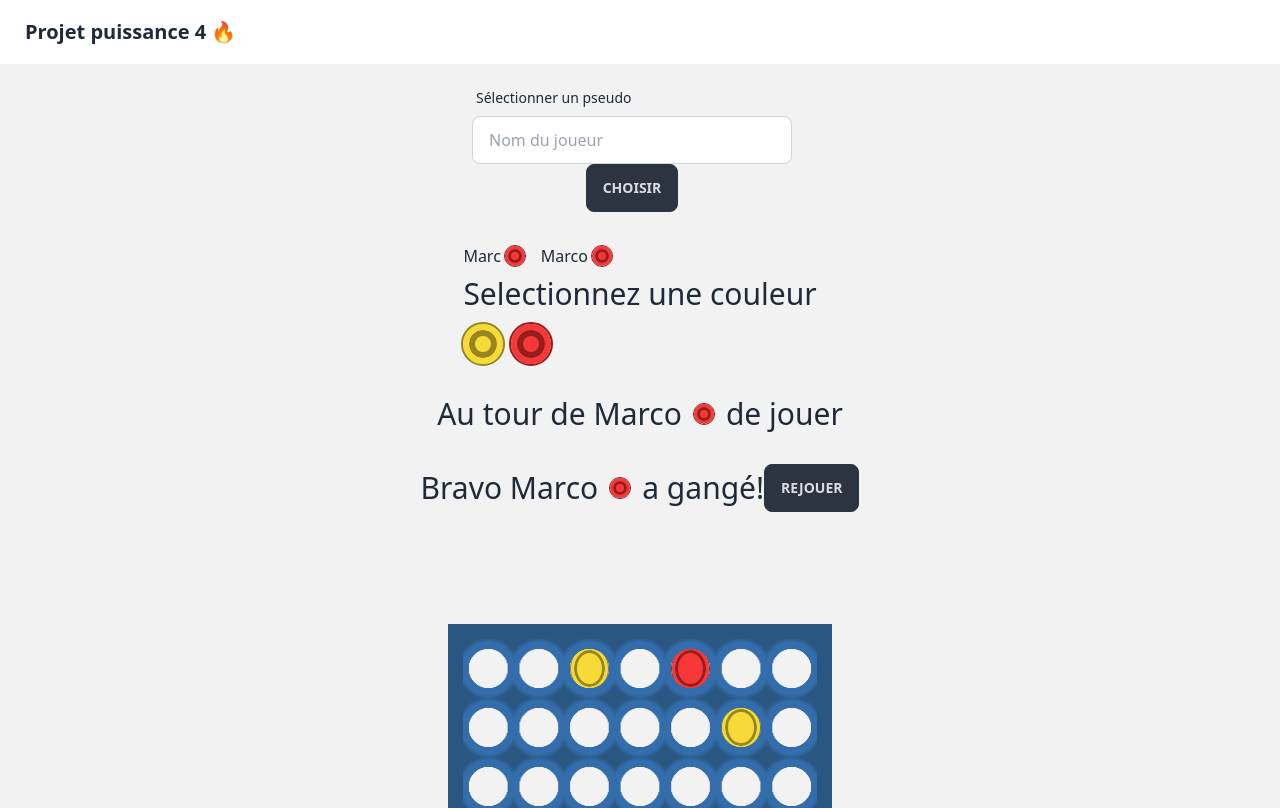
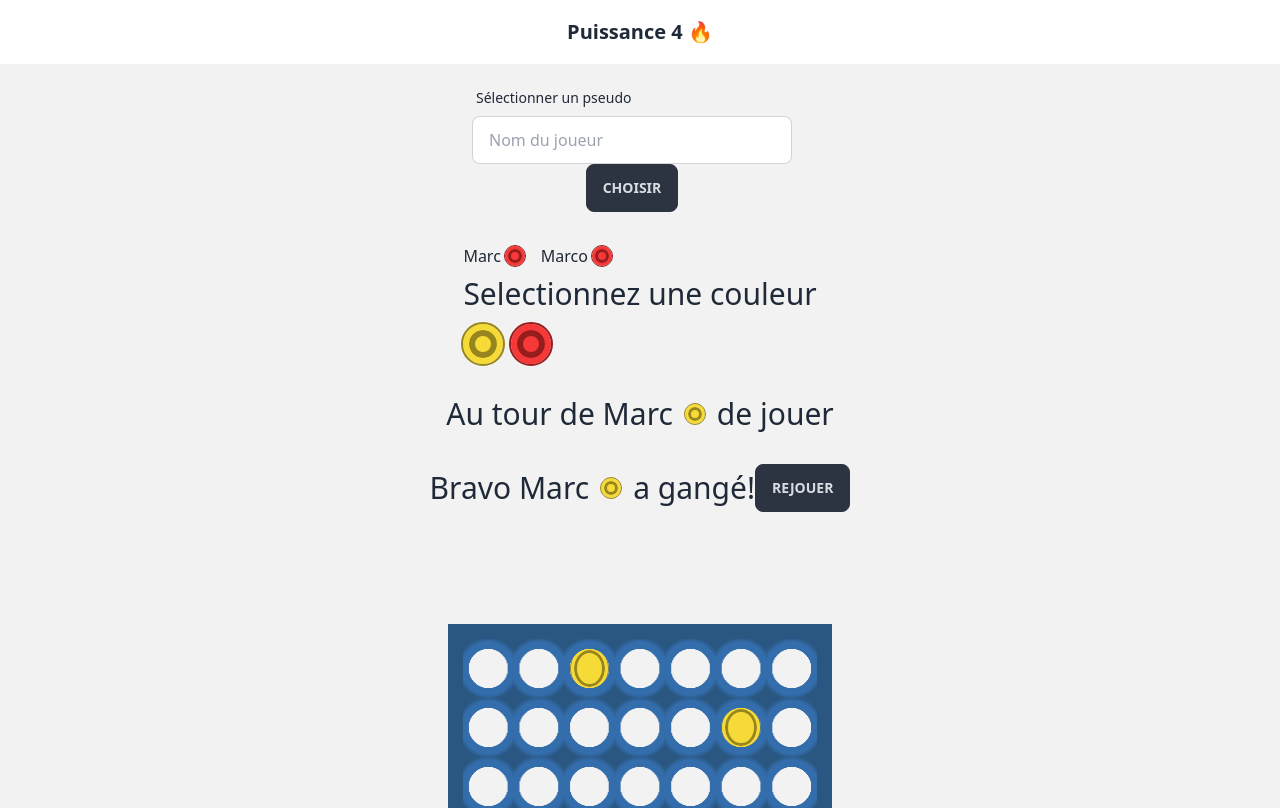
Before and after one commit to fredy-ID/brief-simplon-puissance-4-2023, a Nuxt app in the folder frontend/: page / in a window 1280 px wide. Shown: the top 808 px of the page. Built offline with nearby package versions, Linux system fonts and the light colour scheme.

Commit message:
ajout tour par tour

```diff
--- a/frontend/components/AppHeader.vue
+++ b/frontend/components/AppHeader.vue
@@ -1,9 +1,9 @@
 <template>
     <header>
         <nav>
-          <div class="navbar">
-            <div class="navbar-start">
-              <a class="btn btn-ghost normal-case text-xl">Projet puissance 4 🔥</a>
+          <div class="navbar flex justify-center">
+            <div>
+              <a class="btn btn-ghost normal-case text-xl">Puissance 4 🔥</a>
             </div>
           </div>
         </nav>
--- a/frontend/components/ColorSelector.vue
+++ b/frontend/components/ColorSelector.vue
@@ -27,7 +27,7 @@ import { ref, Ref } from 'vue';
 const props = defineProps({
     playersList: {
         type: Array as () => Players[],
-        required: true,
+        required: false,
     },
 });
 
--- a/frontend/components/Grid.vue
+++ b/frontend/components/Grid.vue
@@ -5,56 +5,58 @@
                 <div class="absolute c-grid flex h-full w-full"></div>
                 <div class="h-full w-full flex flex-col c-cells">
                     <div v-for="(col, rowIndex) in grid" :key="rowIndex" class="flex flew-row grow">
-                        <div v-for="(cell, colIndex) in col" :key="colIndex" class="cell grow h-full w-full flex items-center justify-center relative">
+                        <div v-for="(cell, colIndex) in col" :key="colIndex" class="cell grow h-full w-full flex items-center justify-center relative" :data-row="rowIndex" :data-col="colIndex">
                             <div :class="discColor(cell)" :style="{'--row': rowIndex}">
                             </div>
                         </div>
                     </div>
                 </div>
                 <div v-if="color && color!='E'" class="columns absolute flex items-end">
-                    <button class="flex justify-center column w-full m-0 p-0" v-for="(col, index) in gridDolumns" :key="index" @click="onDrop(index)">
-                        <div :class="discColor(color)">
-                        </div>
+                    <button class="flex justify-center column w-full m-0 p-0" v-for="(col, index) in gridDolumns" :key="index" @click="onDrop(index, color)">
+                        <div :class="discColor(color)"></div>
                     </button>
                 </div>
             </div>
         </div>
     </div>
   </template>
-  &
+
 <script setup lang="ts">
     import { ref, Ref } from 'vue';
+
 
     const props = defineProps({
         color: {
             type: String,
             required: false,
         },
+        grid: {
+            type: Array as () => string[][],
+            required: true,
+        },
     });
 
 
-    const grid: Ref<string[][]> = ref([
-        ["E", "E", "Y", "E", "fe", "E", "E"],
-        ["E", "E", "E", "E", "E", "Y", "E"],
-        ["E", "E", "E", "E", "E", "E", "E"],
-        ["E", "E", "E", "E", "E", "E", "E"],
-        ["E", "E", "E", "E", "E", "E", "E"],
-        ["E", "E", "E", "E", "E", "Y", "E"]
-    ]);
+    const gridDolumns: Ref<number[]> = ref(new Array(props.grid[0].length).fill(1));
+    const columns: Ref<number> = ref(props.grid[0].length);
+    const rows: Ref<number> = ref(props.grid.length);
 
-    const grid2: Ref<string[][]> = ref([
-        ["E", "E", "Y"],
-        ["E", "Y", "E"],
-        ["E", "E", "E"]
-    ]);
+    const emit = defineEmits(['drop-event'])
+    const colors: Ref<string[]> = ref(['yellow', 'red'])
 
-    const gridDolumns: Ref<number[]> = ref(new Array(grid.value[0].length).fill(1));
-    const columns: Ref<number> = ref(grid.value[0].length);
-    const rows: Ref<number> = ref(grid.value.length);
+    function dropEvent(color: string, rowIndex: number, colIndex: number) {
+        emit('drop-event', { color: color, row: rowIndex, col: colIndex})
+    }
 
-    function onDrop(colIndex: number) {
-        console.log(colIndex)
+
+    function onDrop(colIndex: number, color: string) {
+        const column = props.grid.map(row => row[colIndex]);
+        const lastIndex = column.lastIndexOf('E');
+        if (lastIndex !== -1) {
+            dropEvent(color, lastIndex, colIndex)
+        }
     }
+
     function discColor(color: string) {
         if(color == 'E') {
             return `disc`;
@@ -67,6 +69,7 @@
 <style scoped>
 * {
     box-sizing: border-box;
+    transition: all 0.5s;
 }
 
 .c-grid, .c-cells {
@@ -77,7 +80,7 @@
     width: 74% !important;
     height: 74% !important;
     animation: Drop calc(.20s * var(--row)) both;
-  }
+}
 .c-grid {
     display: grid;
     grid-template-columns: repeat(v-bind('columns'), 1fr);
@@ -133,6 +136,12 @@
     transform: scale(2);
 }
 
+@keyframes Rise {
+    from {
+        transform: translateY(100%);
+    }
+}
+
 @keyframes Drop {
     from {
         transform: translateY(calc(-125% * var(--row)));
--- a/frontend/pages/index.vue
+++ b/frontend/pages/index.vue
@@ -2,9 +2,9 @@
     <div>
         <NameSelector />
         <ColorSelector :playersList="players" />
-        <PlayScreen :color="playerColor" :name="playerName" />
-        <VictoryScreen :color="playerColor" :name="playerName" />
-        <Grid :color="playerColor" />
+        <PlayScreen :color="currentPlayer?.color" :name="currentPlayer?.name" />
+        <VictoryScreen :color="currentPlayer?.color" :name="currentPlayer?.name" />
+        <Grid :color="currentPlayer?.color" :grid="grid" @drop-event="gameEvent" />
     </div>
 </template>
 
@@ -17,31 +17,47 @@ interface Players {
     color: string;
 }
 
-type PlayersList = Players[];
+const grid: Ref<string[][]> = ref([
+    ["E", "E", "Y", "E", "E", "E", "E"],
+    ["E", "E", "E", "E", "E", "Y", "E"],
+    ["E", "E", "E", "E", "E", "E", "E"],
+    ["E", "E", "E", "E", "E", "E", "E"],
+    ["E", "E", "E", "E", "E", "E", "E"],
+    ["E", "E", "E", "E", "E", "R", "E"]
+]);
 
-const players: Ref<PlayersList> = ref([]);
+const players: Ref<Players[] | undefined> =  ref()
+const gameSelection: Ref<boolean> = ref(false);
+const colorSelection: Ref<boolean> = ref(false);
+const currentPlayer: Ref<Players | undefined> = ref();
 
 players.value = [
     {id: 1, name:'Marc', color: 'Y'},
     {id: 2, name:'Marco', color: 'R'}
 ]
-
-const playerColor: Ref<string | undefined> = ref(players.value[1].color);
-const playerName: Ref<string | undefined> = ref(players.value[1].name);
-
-// function updatePlayersList(selectedNames: string[]) {
-//     // Suppose you have a function to fetch player colors based on selected names
-//     // For example, a function called fetchPlayerColors(selectedNames: string[]): Player[]
-//     players.value = fetchPlayerColors(selectedNames);
-// }
+currentPlayer.value = players.value[0]
 
 
-function fetchPlayerColors(selectedNames: string[]): Players[] {
-    return selectedNames.map((name, index) => ({
-        id: index + 1,
-        name: name,
-        color: index % 2 === 0 ? 'yellow' : 'red'
-    }));
+function playTurn(hasPlayedPlayer: Players) {
+    if (gameSelection.value) {
+        return;
+    }
+    if (colorSelection.value) {
+        return;
+    }
+    if(players && players.value) {
+        return currentPlayer.value = players.value.find(p => p.color !== hasPlayedPlayer.color);
+    }
+}
+
+function gameEvent(stateOfPlay: {color: string, row: number, col: number}) {
+    console.log('stateOfPlay: ', stateOfPlay)
+    grid.value[stateOfPlay.row][stateOfPlay.col] = stateOfPlay.color;
+    if(currentPlayer && currentPlayer.value) {
+        currentPlayer.value = playTurn(currentPlayer.value)
+
+    }
+
 }
 
 </script>
```
